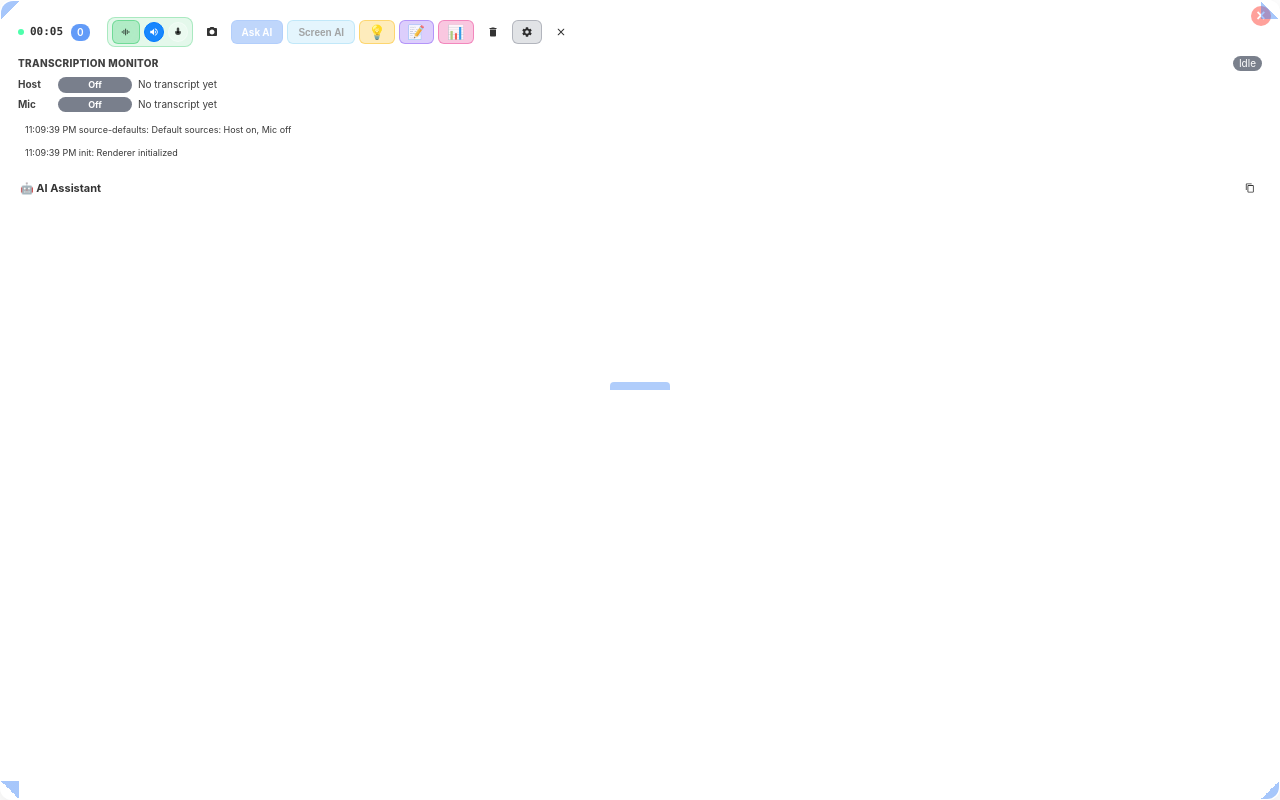
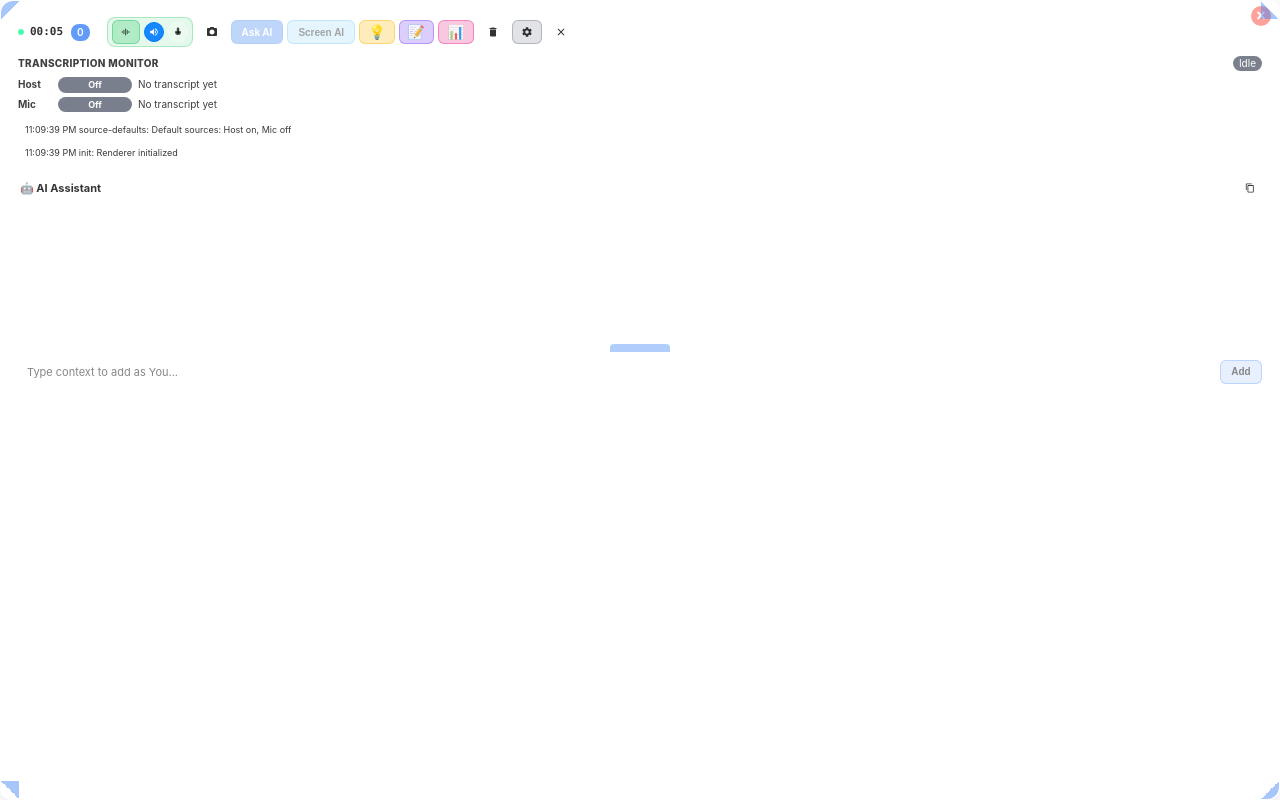
Before and after one commit to shubhamshnd/Open-Cluely, an Electron app: page src/windows/assistant/renderer.html in a window 1280 px wide. Drawn offline with Linux system fonts and the light colour scheme; no server answers.

Commit message:
add chat system

```diff
--- a/src/services/ai/prompts.js
+++ b/src/services/ai/prompts.js
@@ -172,7 +172,7 @@ ${buildContextBlock('Transcript context', transcriptContext)}${buildContextBlock
 **Backup option:**
 [1 shorter fallback]
 
-**Why this works:**
+**Additional tips(optional):**
 - [bullet 1]
 - [bullet 2]
 
--- a/src/windows/assistant/renderer.html
+++ b/src/windows/assistant/renderer.html
@@ -141,6 +141,16 @@
       <div id="chat-messages" class="chat-messages">
         <!-- Messages will be added here dynamically -->
       </div>
+      <div id="chat-composer" class="chat-composer">
+        <textarea
+          id="chat-manual-input"
+          class="chat-manual-input"
+          rows="1"
+          placeholder="Type context to add as You..."
+          aria-label="Manual context input"
+        ></textarea>
+        <button id="chat-manual-send" class="chat-manual-send" type="button" title="Add to context">Add</button>
+      </div>
       <div id="chat-resize-handle" class="chat-resize-handle" aria-hidden="true"></div>
     </div>
 
--- a/src/windows/assistant/renderer.js
+++ b/src/windows/assistant/renderer.js
@@ -101,6 +101,9 @@ const loadingOverlay = document.getElementById('loading-overlay');
 const emergencyOverlay = document.getElementById('emergency-overlay');
 const chatContainer = document.getElementById('chat-container');
 const chatMessagesElement = document.getElementById('chat-messages');
+const chatComposer = document.getElementById('chat-composer');
+const chatManualInput = document.getElementById('chat-manual-input');
+const chatManualSend = document.getElementById('chat-manual-send');
 const chatResizeHandle = document.getElementById('chat-resize-handle');
 const transcriptionToggle = document.getElementById('transcription-toggle');
 const sourceSystemToggle = document.getElementById('source-system-toggle');
@@ -149,6 +152,7 @@ let timerInterval;
 const MIN_WINDOW_WIDTH = 600;
 const MIN_WINDOW_HEIGHT = 250;
 const MIN_CHAT_HEIGHT = 150;
+const MAX_CHAT_INPUT_HEIGHT = 88;
 
 let activeWindowResize = null;
 let pendingWindowBounds = null;
@@ -216,6 +220,9 @@ function updateWindowOpacityValueLabel(value) {
 function setupWindowAdjustments() {
     setupWindowResizeHandles();
     setupChatResizeHandle();
+    window.addEventListener('resize', () => {
+        autoResizeManualInput();
+    });
 }
 
 function setupWindowResizeHandles() {
@@ -1560,6 +1567,60 @@ function addChatMessage(type, content, options = {}) {
     return record;
 }
 
+function updateChatComposerHeight() {
+    if (!chatContainer || !chatComposer) {
+        return;
+    }
+
+    const composerHeight = Math.max(0, Math.round(chatComposer.getBoundingClientRect().height));
+    if (composerHeight > 0) {
+        chatContainer.style.setProperty('--chat-composer-height', `${composerHeight}px`);
+    }
+}
+
+function autoResizeManualInput() {
+    if (!chatManualInput) {
+        return;
+    }
+
+    chatManualInput.style.height = 'auto';
+    const nextHeight = Math.min(chatManualInput.scrollHeight, MAX_CHAT_INPUT_HEIGHT);
+    chatManualInput.style.height = `${Math.max(24, nextHeight)}px`;
+    chatManualInput.style.overflowY = chatManualInput.scrollHeight > MAX_CHAT_INPUT_HEIGHT ? 'auto' : 'hidden';
+    updateChatComposerHeight();
+}
+
+function updateManualComposerState() {
+    if (!chatManualInput || !chatManualSend) {
+        return;
+    }
+
+    chatManualSend.disabled = String(chatManualInput.value || '').trim().length === 0;
+}
+
+function submitManualContextMessage() {
+    if (!chatManualInput) {
+        return;
+    }
+
+    const text = String(chatManualInput.value || '').trim();
+    if (!text) {
+        showFeedback('Type a message first', 'error');
+        return;
+    }
+
+    addChatMessage('voice-mic', text);
+    addMonitorLog('info', 'manual-context-added', 'Manual context message added', 'mic', {
+        chars: text.length
+    });
+    showFeedback('Manual context added', 'success');
+
+    chatManualInput.value = '';
+    autoResizeManualInput();
+    updateManualComposerState();
+    chatManualInput.focus();
+}
+
 // Timer
 function startTimer() {
     const timerElement = document.querySelector('.timer');
@@ -1581,6 +1642,25 @@ function setupEventListeners() {
     if (clearBtn) clearBtn.addEventListener('click', clearStealthData);
     if (hideBtn) hideBtn.addEventListener('click', emergencyHide);
     if (copyBtn) copyBtn.addEventListener('click', copyToClipboard);
+    if (chatManualSend) chatManualSend.addEventListener('click', submitManualContextMessage);
+    if (chatManualInput) {
+        chatManualInput.addEventListener('input', () => {
+            autoResizeManualInput();
+            updateManualComposerState();
+        });
+        chatManualInput.addEventListener('keydown', (event) => {
+            if (event.isComposing) {
+                return;
+            }
+
+            if (event.key === 'Enter' && !event.shiftKey) {
+                event.preventDefault();
+                submitManualContextMessage();
+            }
+        });
+        autoResizeManualInput();
+        updateManualComposerState();
+    }
     if (closeResultsBtn) closeResultsBtn.addEventListener('click', hideResults);
     if (transcriptionToggle) {
         transcriptionToggle.addEventListener('click', () => {
--- a/src/windows/assistant/styles.css
+++ b/src/windows/assistant/styles.css
@@ -639,6 +639,7 @@ body {
 
 /* CHAT INTERFACE */
 .chat-container {
+  --chat-composer-height: 38px;
   flex: 0 0 auto;
   height: 220px;
   min-height: 150px;
@@ -655,7 +656,7 @@ body {
 
 .chat-resize-handle {
   position: absolute;
-  bottom: 0;
+  bottom: calc(var(--chat-composer-height) + 2px);
   left: 50%;
   transform: translateX(-50%);
   width: 60px;
@@ -754,6 +755,67 @@ body.chat-resizing * {
   display: flex;
   flex-direction: column;
   gap: 6px;
+}
+
+.chat-composer {
+  min-height: var(--chat-composer-height);
+  padding: 6px 8px;
+  display: flex;
+  align-items: flex-end;
+  gap: 6px;
+  border-top: 1px solid rgba(255, 255, 255, 0.2);
+  background: rgba(255, 255, 255, 0.2);
+  backdrop-filter: blur(14px);
+}
+
+.chat-manual-input {
+  flex: 1;
+  min-height: 24px;
+  max-height: 88px;
+  padding: 4px 8px;
+  border: 1px solid rgba(255, 255, 255, 0.45);
+  border-radius: 6px;
+  resize: none;
+  outline: none;
+  font-size: 11px;
+  line-height: 1.4;
+  color: rgba(0, 0, 0, 0.9);
+  background: rgba(255, 255, 255, 0.38);
+  box-shadow: inset 0 1px 2px rgba(255, 255, 255, 0.35);
+  font-family: inherit;
+}
+
+.chat-manual-input:focus {
+  border-color: rgba(59, 130, 246, 0.55);
+  box-shadow: 0 0 0 2px rgba(59, 130, 246, 0.15);
+}
+
+.chat-manual-input::placeholder {
+  color: rgba(0, 0, 0, 0.48);
+}
+
+.chat-manual-send {
+  border: 1px solid rgba(59, 130, 246, 0.5);
+  background: rgba(59, 130, 246, 0.22);
+  color: rgba(0, 0, 0, 0.84);
+  border-radius: 6px;
+  font-size: 10px;
+  font-weight: 700;
+  min-width: 42px;
+  height: 24px;
+  padding: 0 10px;
+  cursor: pointer;
+  transition: all 0.2s ease;
+}
+
+.chat-manual-send:hover {
+  transform: translateY(-1px);
+  background: rgba(59, 130, 246, 0.32);
+}
+
+.chat-manual-send:disabled {
+  opacity: 0.55;
+  cursor: default;
 }
 
 .chat-message {
```
